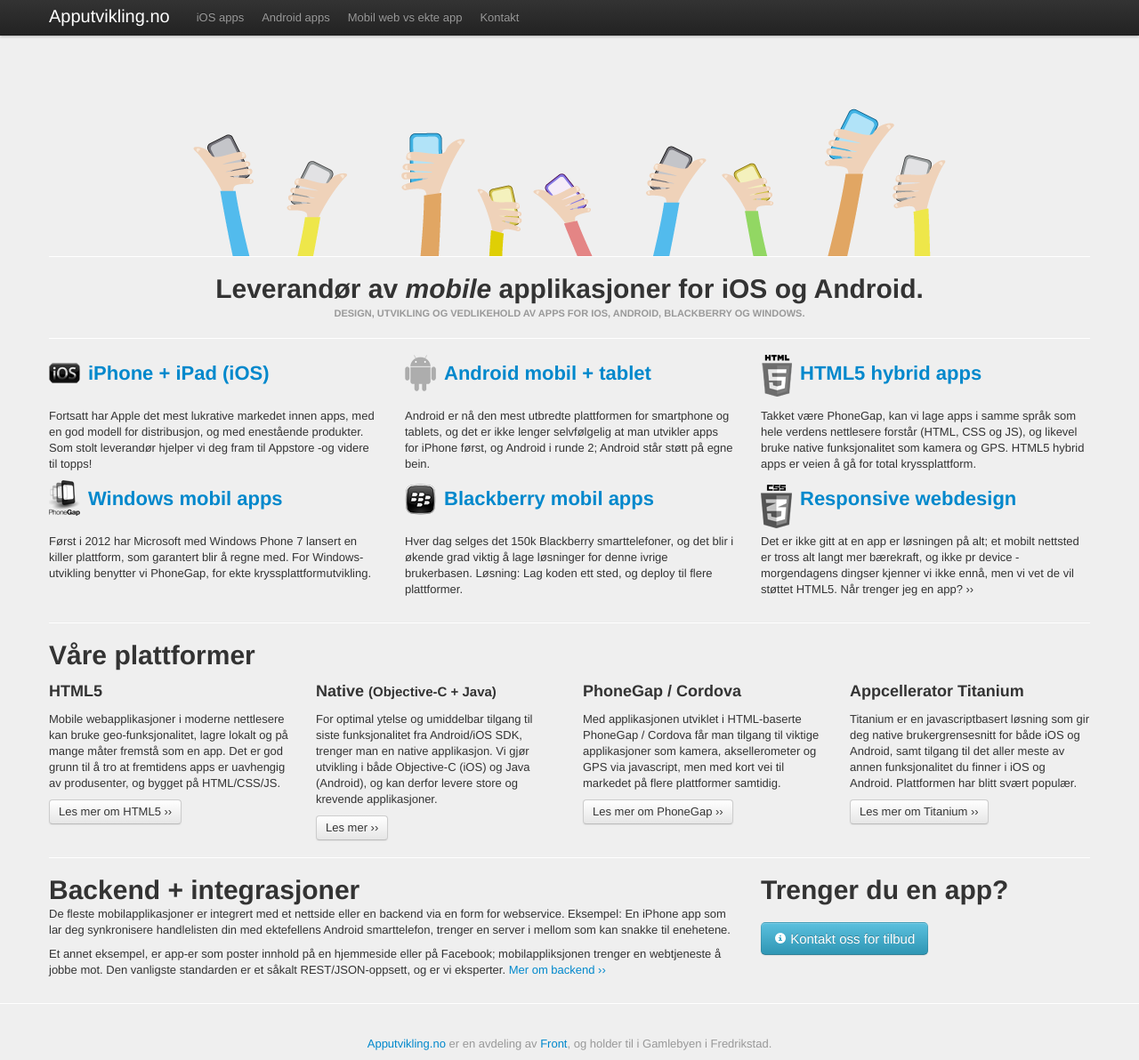
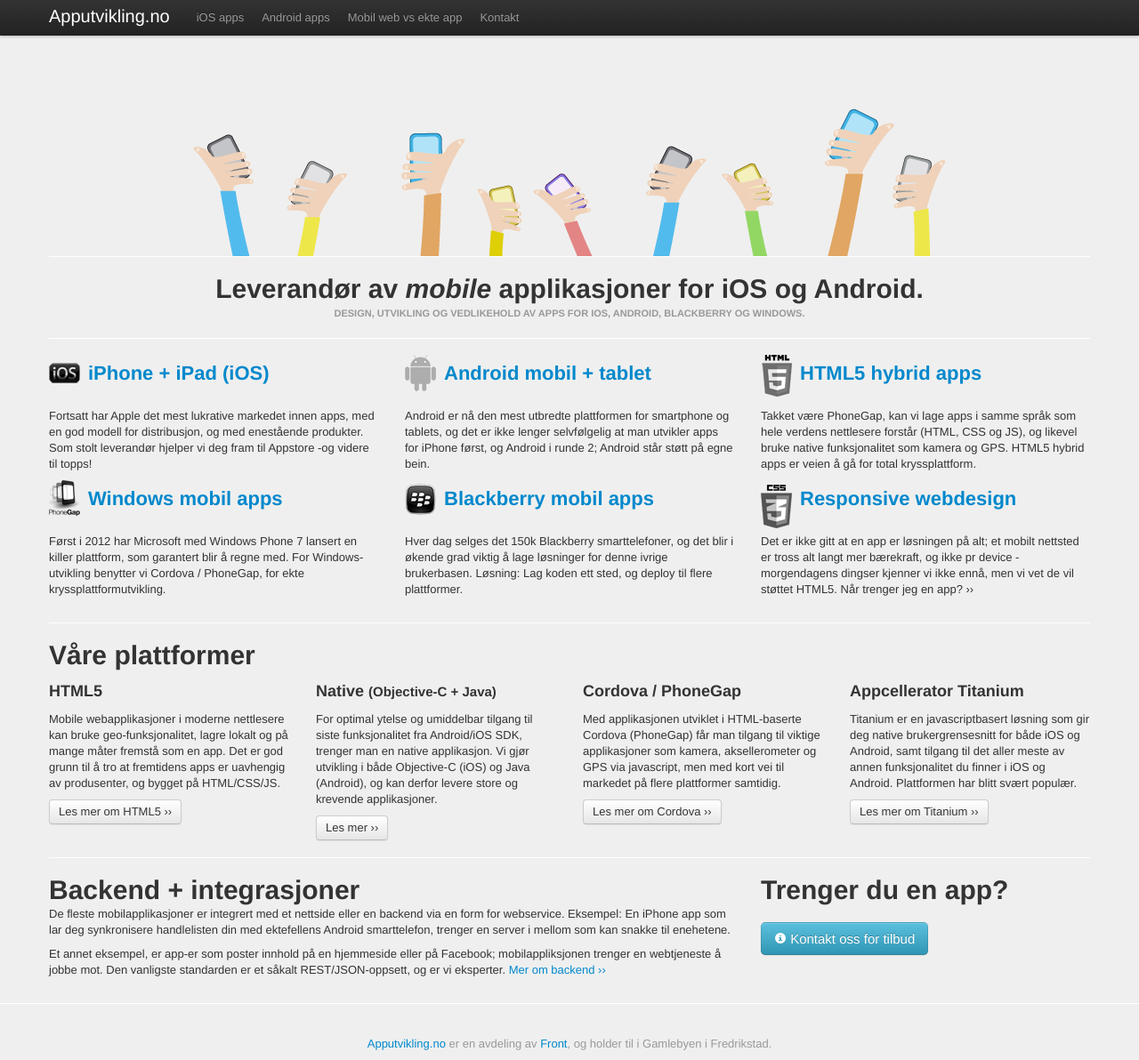
Before and after one commit to front/apputvikling, a Jekyll site: the page built from index.html, in a window 1280 px wide and 1192 px high. Shown: the whole window at 89% size. Built offline with Jekyll 4.4.1, drawn with Linux system fonts in a browser that asks for light colours; nearby versions of some CDN libraries.

Commit message:
Cordova links, not PhoneGap

```diff
--- a/index.html
+++ b/index.html
@@ -34,11 +34,11 @@
   </div><!--/row-->
   <div class="row">
     <div class="span4">
-      <h2 class="icons-phonegap"><a href="/phonegap/">Windows mobil apps</a></h2>
-      <p>Først i 2012 har Microsoft med Windows Phone 7 lansert en killer plattform, som garantert blir å regne med. For Windows-utvikling benytter vi PhoneGap, for ekte kryssplattformutvikling. </p>
+      <h2 class="icons-phonegap"><a href="/cordova/">Windows mobil apps</a></h2>
+      <p>Først i 2012 har Microsoft med Windows Phone 7 lansert en killer plattform, som garantert blir å regne med. For Windows-utvikling benytter vi Cordova / PhoneGap, for ekte kryssplattformutvikling. </p>
     </div>
     <div class="span4">
-      <h2 class="icons-blackberry"><a href="/phonegap/">Blackberry mobil apps</a></h2>
+      <h2 class="icons-blackberry"><a href="/cordova/">Blackberry mobil apps</a></h2>
       <p>Hver dag selges det 150k Blackberry smarttelefoner, og det blir i økende grad viktig å lage løsninger for denne ivrige brukerbasen. Løsning: Lag koden ett sted, og deploy til flere plattformer.</p>
     </div>
     <div class="span4">
@@ -63,9 +63,9 @@
       <a href="/ios/" class="btn">Les mer ››</a>
     </div>
     <div class="span3">
-      <h3>PhoneGap / Cordova</h3>
-      <p>Med applikasjonen utviklet i HTML-baserte PhoneGap / Cordova får man tilgang til viktige applikasjoner som kamera, aksellerometer og GPS via javascript, men med kort vei til markedet på flere plattformer samtidig.</p>
-      <a href="/phonegap/" class="btn">Les mer om PhoneGap ››</a>
+      <h3>Cordova / PhoneGap</h3>
+      <p>Med applikasjonen utviklet i HTML-baserte Cordova (PhoneGap) får man tilgang til viktige applikasjoner som kamera, aksellerometer og GPS via javascript, men med kort vei til markedet på flere plattformer samtidig.</p>
+      <a href="/cordova/" class="btn">Les mer om Cordova ››</a>
     </div>
     <div class="span3">
       <h3>Appcellerator Titanium</h3>
```
Also changed, not shown: _posts/2012-04-03-cordova.markdown (added, +12 -0 lines), 3 other files.
